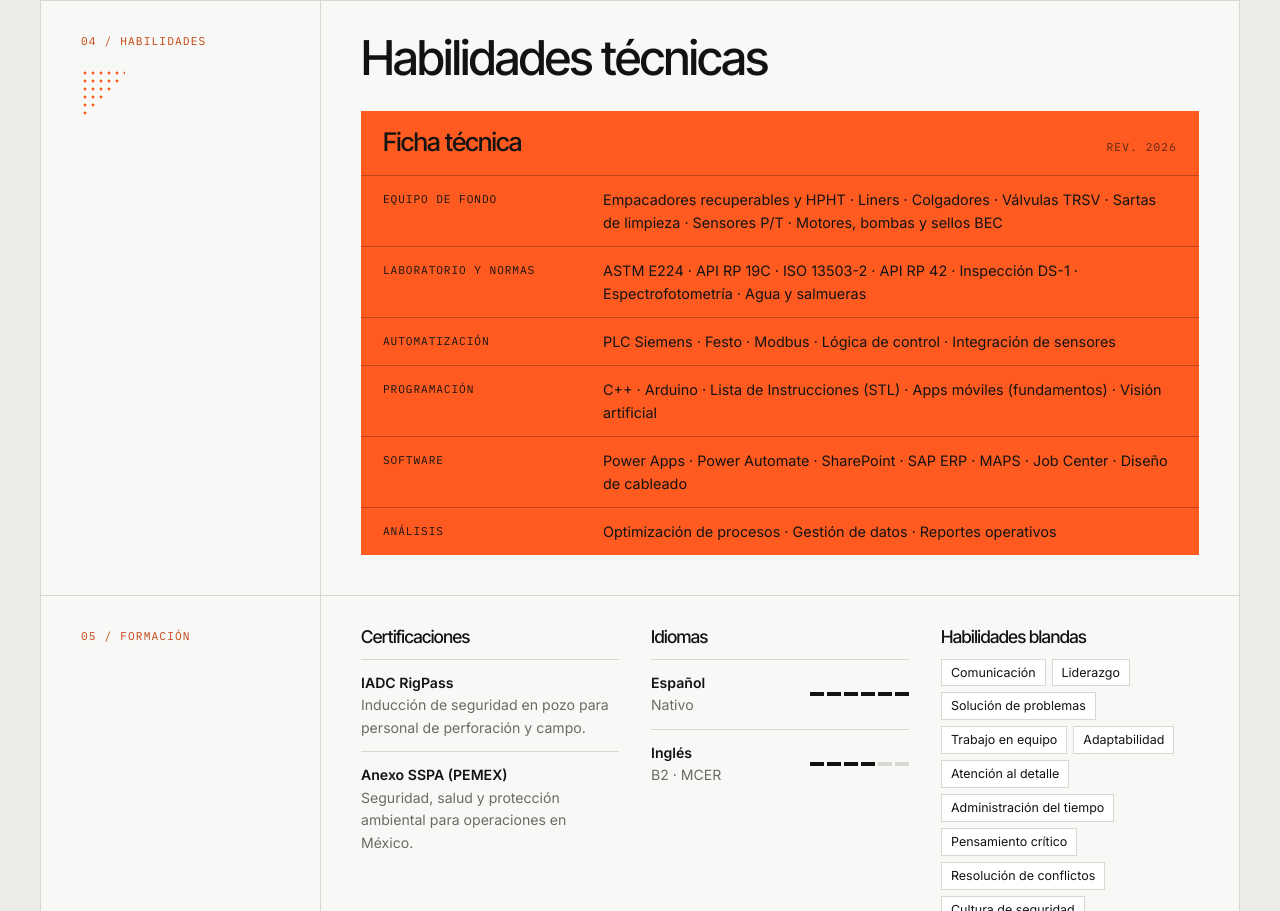
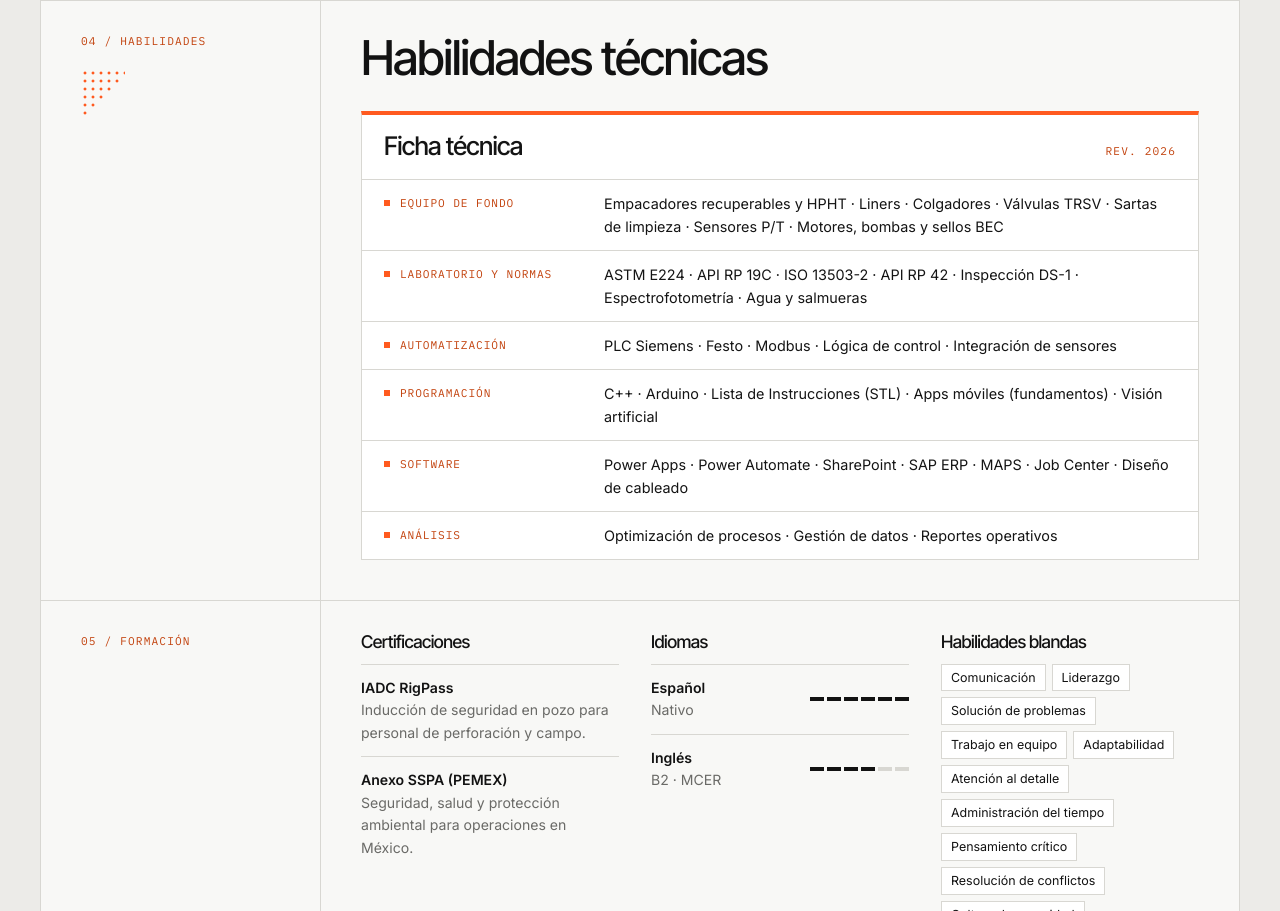
Before and after one commit to Tippens10/portafolio, a plain HTML site: page index.html in a window 1280 px wide. Shown: the part 5122-6033 px from the top of the page. Drawn offline with Linux system fonts and the light colour scheme.

Commit message:
Ficha técnica con menos naranja y fotos que pasan a color al hacer scroll
Co-Authored-By: Claude Opus 5.5 <noreply@anthropic.com>

```diff
--- a/index.html
+++ b/index.html
@@ -200,13 +200,14 @@ a.chip:hover { border-color: var(--ink); }
 }
 
 /* ---------- habilidades: tabla naranja ---------- */
-.spec { margin-top: 28px; background: var(--orange); color: #141414; }
+.spec { margin-top: 28px; background: #fff; color: #141414; border: 1px solid var(--line); border-top: 4px solid var(--orange); }
 .spec header { display: flex; justify-content: space-between; align-items: baseline; gap: 12px; padding: 18px 22px; }
 .spec header h3 { font-size: 1.6rem; }
-.spec header .mono { color: rgba(20,20,20,.7); }
+.spec header .mono { color: var(--orange-ink); }
 .spec dl { margin: 0; }
-.spec .r { display: grid; grid-template-columns: 220px minmax(0, 1fr); border-top: 1px solid rgba(20,20,20,.28); }
-.spec dt { padding: 12px 22px; font-family: var(--f-mono); font-size: 0.7rem; letter-spacing: .08em; text-transform: uppercase; padding-top: 15px; }
+.spec .r { display: grid; grid-template-columns: 220px minmax(0, 1fr); border-top: 1px solid var(--line); }
+.spec dt { padding: 12px 22px; font-family: var(--f-mono); font-size: 0.7rem; letter-spacing: .08em; text-transform: uppercase; padding-top: 15px; color: var(--orange-ink); display: flex; gap: 10px; align-items: baseline; }
+.spec dt::before { content: ""; width: 6px; height: 6px; flex: none; background: var(--orange); transform: translateY(-1px); }
 .spec dd { margin: 0; padding: 12px 22px; font-size: 0.9rem; }
 @media (max-width: 640px) { .spec .r { grid-template-columns: minmax(0, 1fr); } .spec dt { padding-bottom: 0; } .spec dd { padding-top: 4px; } }
 
```
